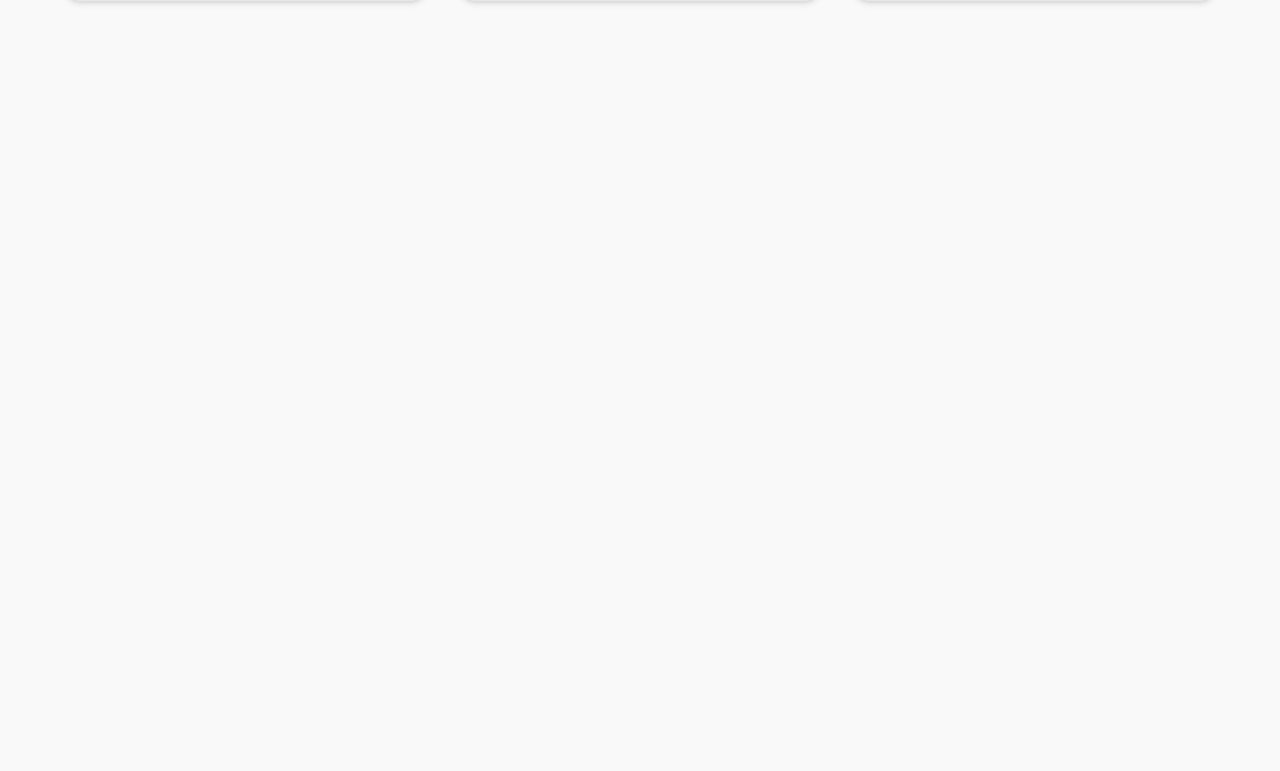
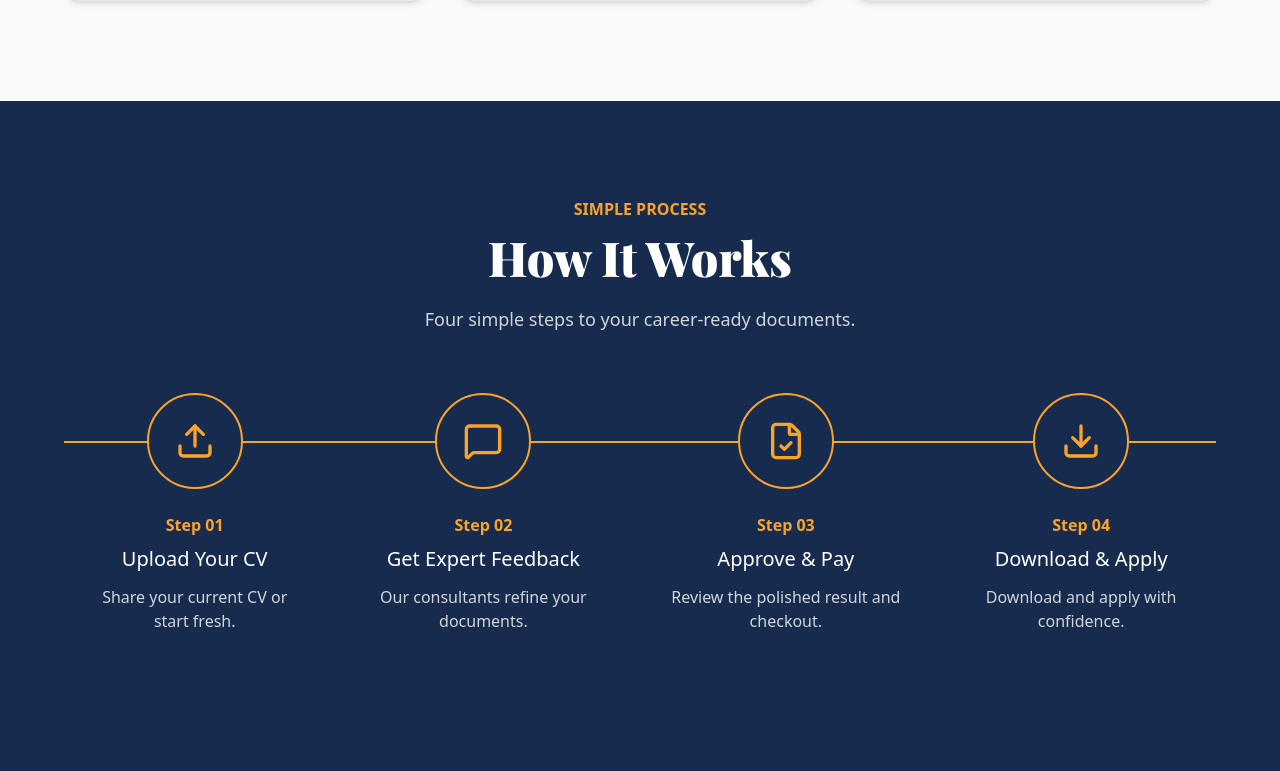
Before and after one commit to Manqoba-Mashego/career-craft, a Next.js app: page / in a window 1280 px wide. Shown: the part 1549-2320 px from the top of the page. Built offline with nearby package versions, Linux system fonts and the light colour scheme.

Commit message:
Added some animations and how it works section

```diff
--- a/app/layout.js
+++ b/app/layout.js
@@ -20,15 +20,15 @@ const geistMono = Geist_Mono({
 });
 
 export const metadata = {
-  title: "Create Next App",
-  description: "Generated by create next app",
+  title: "USIZO - Build CVs, Prepare For Interviews & Boost Your Career",
+  description: "USIZO helps you create professional CVs, practice interview skills, and land your dream job. Start your career journey with personalized tools and expert guidance.",
 };
 
 export default function RootLayout({ children }) {
   return (
-    <html lang="en">
+    <html lang="en" className="scroll-smooth">
       <body
-        className={`${geistSans.variable} ${geistMono.variable} ${playfair.variable} antialiased h-2500`}
+        className={`${geistSans.variable} ${geistMono.variable} ${playfair.variable} antialiased h-750`}
       >
         <Navbar />
         {children}
--- a/app/page.js
+++ b/app/page.js
@@ -1,4 +1,5 @@
 import Hero from '@/components/hero'
+import HowItWorks from '@/components/howItWorks'
 import Services from '@/components/services'
 import React from 'react'
 
@@ -7,6 +8,7 @@ const Page = () => {
     <div>
       <Hero />
       <Services />
+      <HowItWorks />
     </div>
   )
 }
--- a/components/hero.jsx
+++ b/components/hero.jsx
@@ -1,24 +1,27 @@
+"use client";
 import { ArrowRight } from 'lucide-react'
 import React from 'react'
+import Reveal from './reveal'
 
 const Hero = () => {
     return (
-        <div className="relative h-screen bg-cover bg-center flex items-center justify-start bg-[url('/landing-page.jpg')]" >
-            {/* blue overlay */}
+        <div id='hero' className="relative h-screen bg-cover bg-center flex items-center justify-start bg-[url('/landing-page.jpg')]" >
             <div className="absolute inset-0 bg-[#0F2A4A]/80"></div>
 
-            {/* bottom fade to white */}
             <div className="absolute bottom-0 left-0 w-full h-30  bg-linear-to-b from-transparent to-white"></div>
-
-
-            {/* content */}
                 <div className="relative text-left text-white px-4 w-[90%] mx-auto">
+                    <Reveal duration={1.2}>
                         <h1 className={`text-5xl font-black font-playfair lg:text-[72px] w-[55%] tracking-wide`}>Elevate Your <span className='text-[#e6b01d]'>Career</span> With Expert Guidance</h1>
+                    </Reveal>
+                    <Reveal duration={1.7}>
                         <p className="text-lg max-w-xl text-gray-300 my-8">Professional CV consultation, cover letter writing, and interview preparation — everything you need to land your dream role.</p>
-                <div className='flex gap-2'>
+                    </Reveal>
+                    <Reveal duration={2}>
+                        <div className='flex gap-2' >
                             <button className='bg-[#e69c1d] transition-all ease-in-out duration-300 text-[#0F2A4A] cursor-pointer hover:bg-[#e6c11d] px-10 py-4 flex rounded-xl gap-2 font-semibold'>Explore Services <ArrowRight /></button>
                             <button className='text-[#e69c1d] transition-all ease-in-out duration-300 border-2 border-[#e69c1d] hover:bg-[#e69c1d] hover:text-[#0F2A4A] cursor-pointer font-semibold rounded-xl px-10 py-4'>Book Consultation</button>
                         </div>
+                    </Reveal>
                 </div>
         </div>
     )
--- /dev/null
+++ b/components/howItWorks.jsx
@@ -0,0 +1,65 @@
+"use client";
+import React from 'react'
+import { motion } from 'framer-motion'
+import { Download, FileCheck, MessageSquare, Upload } from 'lucide-react';
+import Reveal from './reveal';
+
+const HowItWorks = () => {
+    const steps = [
+        {
+            title: "Upload Your CV",
+            description: "Share your current CV or start fresh.",
+            Icon: Upload
+        },
+        {
+            title: "Get Expert Feedback",
+            description: "Our consultants refine your documents.",
+            Icon: MessageSquare
+
+        },
+        {
+            title: "Approve & Pay",
+            description: "Review the polished result and checkout.",
+            Icon: FileCheck
+        },
+        {
+            title: "Download & Apply",
+            description: "Download and apply with confidence.",
+            Icon: Download
+        },
+    ]
+  return (
+        <div className='relative min-h-screen py-24 bg-[#162B4E] overflow-hidden scroll-mt-15' id='how-it-works'>
+          <div className='w-[90%] max-w-7xl mx-auto'>
+              <Reveal>
+                <p className='text-[#faa329] font-semibold text-center'>SIMPLE PROCESS</p>
+                <p className='font-playfair text-[48px] text-center font-black text-white mb-3'>How It Works</p>
+                <p className='text-gray-300 text-center mb-15 text-lg'>Four simple steps to your career-ready documents.</p>
+              </Reveal>
+            <div className="relative">
+                <div className='origin-left absolute left-0 top-12 w-full h-0.5  bg-[#faa329] md:origin-top'></div>
+                    <div className="flex  justify-between gap-16 px-6 relative z-10">
+                        {steps.map((step, index) => (
+                                <motion.div key={index} initial={{opacity: 0, y:40}} whileInView={{opacity: 1, y: 0}} transition={{duration: 0.6, delay: index* 0.2}} viewport={{once: true}} className='flex flex-col items-center text-center '>
+                                    <div className="w-24 h-24 rounded-full border-2 border-[#faa329] bg-[#162B4E] flex items-center justify-center">
+                                        <span className="text-[#faa329] font-bold text-lg">{<step.Icon size={40}/>}</span>
+                                    </div>
+
+                                    <p className="mt-6 text-[#faa329] font-semibold">
+                                        Step {String(index+ 1).padStart(2, "0")}
+                                    </p>
+
+                                    <h3 className='text-white text-xl mt-2'> {step.title}</h3>
+                                    <p className='text-gray-300 mt-3 max-w-xs'>{step.description}</p>
+
+                                </motion.div>
+                            )
+                        )}
+                    </div>
+                </div>
+            </div>
+        </div>
+  )
+}
+
+export default HowItWorks
--- a/components/navbar.jsx
+++ b/components/navbar.jsx
@@ -2,6 +2,7 @@
 import { FileText, Menu, X } from 'lucide-react';
 import Link from 'next/link';
 import React, { useEffect, useState } from 'react'
+import { motion } from 'framer-motion';
 
 const Navbar = () => {
     const [isOpen, setIsOpen] = useState(false);
@@ -24,11 +25,11 @@ const Navbar = () => {
         }
     })
     return (
-        <nav className={`fixed top-0 inset-x-0 z-50 transition-all ease-in-out duration-300 ${scrolled ? "bg-[#eeeded] shadow-lg" : ""}`}>
+        <motion.div initial={{y: -80, opacity: 0}} animate={{y: 0, opacity: 1}} transition={{duration: 0.6, ease: "easeOut"}} className={`fixed top-0 inset-x-0 z-50 transition-all ease-in-out duration-300 ${scrolled ? "bg-[#eeeded] shadow-lg" : ""}`}>
             <div className="max-w-[90%] mx-auto px-4 sm:px-6 lg:px-8">
                 <div className={`flex transition-all ease-in-out duration-300 justify-between ${scrolled ? "h-16" : "h-20"}`}>
                     {/* Logo */}
-                    <Link href={"/"} className='flex gap-2 items-center'>
+                    <Link href={"#hero"} className='flex gap-2 items-center'>
                         <div className='text-[#e6b01d]'>
                             <FileText />
                         </div>
@@ -37,7 +38,7 @@ const Navbar = () => {
                     {/* Desktop links */}
                     <div className={`hidden md:flex items-center font-semibold transition-all ease-in-out duration-300 text-sm ${scrolled ? "text-gray-500" : "text-gray-300"}`}>
                         <Link href={"#services"} className=' hover:text-[#e6b01d] px-4 py-2 transition rounded-lg'>Services</Link>
-                        <Link href={"/home"} className=' hover:text-[#e6b01d] px-4 py-2 transition rounded-lg'>How It Works</Link>
+                        <Link href={"#how-it-works"} className=' hover:text-[#e6b01d] px-4 py-2 transition rounded-lg'>How It Works</Link>
                         <Link href={"/home"} className=' hover:text-[#e6b01d] px-4 py-2 transition rounded-lg'>Pricing</Link>
                         <Link href={"/home"} className=' hover:text-[#e6b01d] px-4 py-2 transition rounded-lg'>Book Now</Link>
                     </div>
@@ -63,7 +64,7 @@ const Navbar = () => {
                 </div>
             )}
 
-        </nav>
+        </motion.div>
     )
 }
 
--- /dev/null
+++ b/components/reveal.jsx
@@ -0,0 +1,12 @@
+import React from 'react'
+import { motion } from 'framer-motion'
+
+const Reveal = ({children, delay = 0, y = 40, duration = 1.5}) => {
+  return (
+    <motion.div initial={{opacity: 0, y}} whileInView={{opacity: 1, y: 0}} transition={{duration, delay, ease:[0.25, 0.8, 0.25, 1]}} viewport={{once: true, amount: 0.2}}>
+        {children}
+    </motion.div>
+  )
+}
+
+export default Reveal
--- a/components/services.jsx
+++ b/components/services.jsx
@@ -1,6 +1,8 @@
+"use client";
 import React from 'react'
 import ServiceCard from './serviceCard'
 import { FileText, PenTool, Users } from 'lucide-react'
+import Reveal from './reveal'
 
 const Services = () => {
     const services = [
@@ -24,17 +26,21 @@ const Services = () => {
         },
     ]
   return (
-    <div id='services' className='w-[90%] mx-auto'>
-        <div className='text-center max-w-150 mx-auto mt-20'>
+    <div id='services' className='scroll-mt-30 w-[90%] mt-20 mb-25 mx-auto'>
+        <div className='text-center max-w-150 mx-auto'>
+            <Reveal>
                 <p className='text-[#faa329] font-semibold'>WHAT WE OFFER</p>
                 <p className='font-playfair text-[48px] font-black text-[#0d0729] mb-3'>Our Services</p>
                 <p className='text-gray-600 text-lg'>From crafting the perfect CV to acing your interviews, we provide end-to-end career support.</p>
+            </Reveal>
         </div>
+        <Reveal>
             <div className='grid grid-cols-1 md:grid-cols-3 gap-8 mt-17'>
                 {services.map((service) => (
                     <ServiceCard title={service.title} description={service.description} points={service.points} icon={service.icon} key={service.title}/>
                 ))}
             </div>
+        </Reveal>
     </div>
   )
 }
--- a/package.json
+++ b/package.json
@@ -9,6 +9,7 @@
     "lint": "eslint"
   },
   "dependencies": {
+    "framer-motion": "^12.34.0",
     "lucide-react": "^0.563.0",
     "next": "16.1.6",
     "react": "19.2.3",
```
Also changed, not shown: 1 other file (tests, documents, lock files or other folders). Lines whose indentation alone changed are shown as unchanged.
